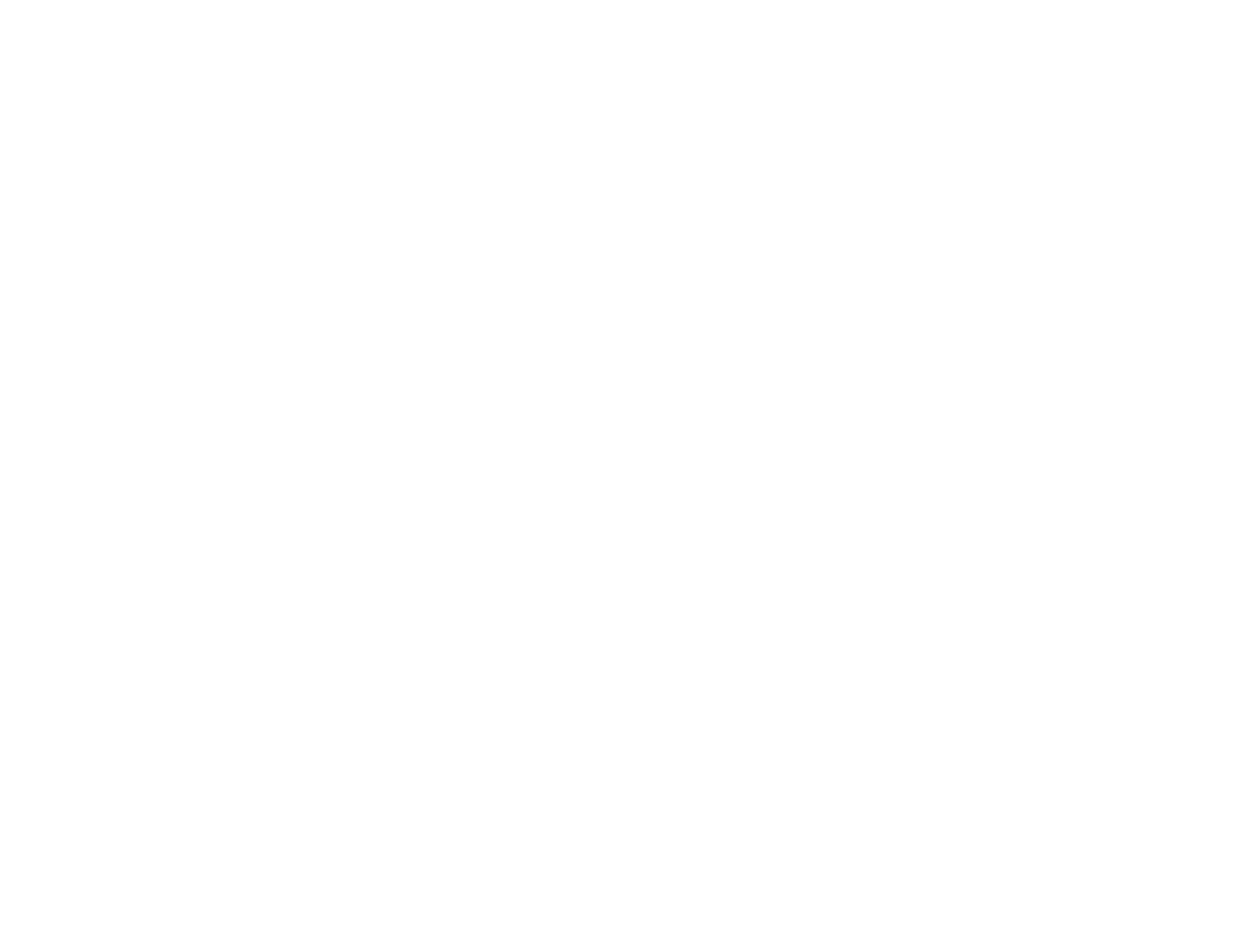
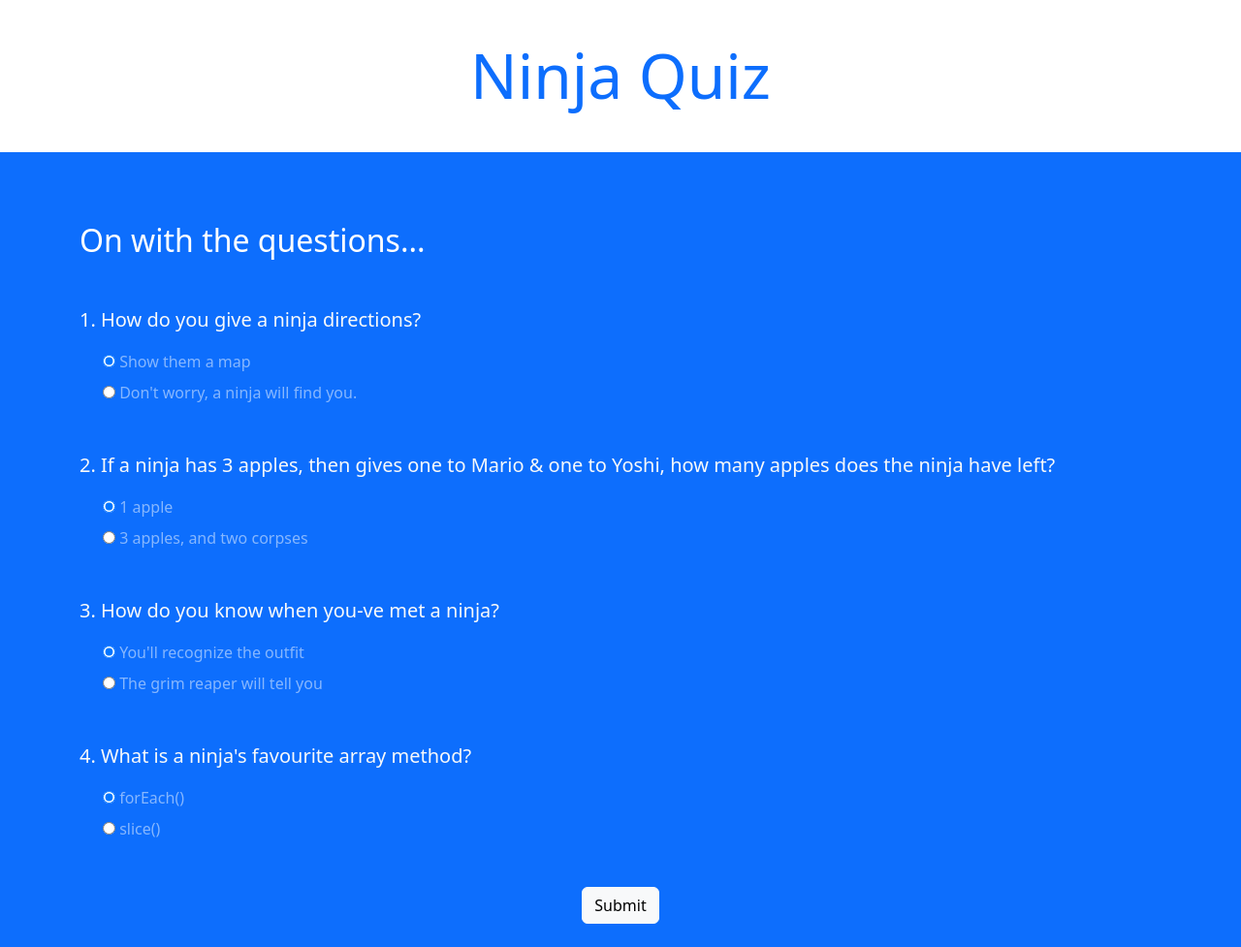
Before and after one commit to ericgross83/netninja-modern-java-script, a plain HTML site: page capter_8_ninja_quiz/index.html in a window 1280 px wide. Shown: the whole page at 97% size. Before the commit the page ends 800 px from the top, so only its background shows below. Drawn offline with nearby package versions, Linux system fonts and the light colour scheme.

Commit message:
chapter 8

```diff
--- a/capter_8_ninja_quiz/app.js
+++ b/capter_8_ninja_quiz/app.js
@@ -0,0 +1,34 @@
+const correctAnswers = ['B', 'B', 'B', 'B',]
+
+const form = document.querySelector('.quiz-form')
+const result = document.querySelector('.result')
+
+form.addEventListener('submit', (e) => {
+    e.preventDefault()
+
+    let score = 0
+
+    const userAnswers = [form.q1.value, form.q2.value, form.q3.value, form.q4.value,]
+
+    // check answers
+    userAnswers.forEach((answer, index) => {
+        if (answer === correctAnswers[index]) {
+            score += 25
+        }
+    })
+
+
+    scrollTo(0, 0)
+
+    result.classList.remove('d-none')
+
+    let intervalId = -1
+    let output = 0
+    intervalId = setInterval(()=> {
+        output++
+        result.querySelector('span').textContent = `${output}%`
+        if(output === score) {
+            clearInterval(intervalId)
+        }
+    }, 20)
+})
--- a/capter_8_ninja_quiz/index.html
+++ b/capter_8_ninja_quiz/index.html
@@ -5,9 +5,104 @@
     <meta name="viewport"
           content="width=device-width, user-scalable=no, initial-scale=1.0, maximum-scale=1.0, minimum-scale=1.0">
     <meta http-equiv="X-UA-Compatible" content="ie=edge">
-    <title>Document</title>
+    <!-- CSS only -->
+    <link href="https://cdn.jsdelivr.net/npm/bootstrap@5.2.0-beta1/dist/css/bootstrap.min.css" rel="stylesheet"
+          integrity="sha384-0evHe/X+R7YkIZDRvuzKMRqM+OrBnVFBL6DOitfPri4tjfHxaWutUpFmBp4vmVor" crossorigin="anonymous">
+    <title>Ninja Quiz</title>
 </head>
 <body>
 
+<!--top section-->
+<div class="intro py-3 bg-white text-center">
+    <div class="container">
+        <h2 class="text-primary display-3 my-4">Ninja Quiz</h2>
+    </div>
+</div>
+
+<!--result section-->
+
+<div class="result py-4 d-none bg-light text-center">
+    <div class="container lead">
+        <p>You are <span class="text-primary display-4 p-3 percentage">0%</span> ninja</p>
+    </div>
+</div>
+
+<!--Quiz section-->
+<div class="quiz py-4 bg-primary">
+    <div class="container">
+        <h2 class="my-5 text-white">On with the questions...</h2>
+        <form class="quiz-form text-light">
+            <div class="my-5">
+                <p class="lead font-weight-normal">1. How do you give a ninja directions?</p>
+                <div class="form-check my-2 text-white-50">
+                    <label class="form-check-label">
+                        <input type="radio" name="q1" value="A" checked>
+
+                        Show them a map</label>
+                </div>
+                <div class="form-check my-2 text-white-50">
+                    <label class="form-check-label">
+                        <input type="radio" name="q1" value="B">
+
+                        Don't worry, a ninja will find you.</label>
+                </div>
+            </div>
+            <div class="my-5">
+                <p class="lead font-weight-normal">2. If a ninja has 3 apples, then gives one to Mario & one to Yoshi,
+                    how many apples does the ninja have left?</p>
+                <div class="form-check my-2 text-white-50">
+                    <label class="form-check-label">
+                        <input type="radio" name="q2" value="A" checked>
+                        1 apple</label>
+                </div>
+                <div class="form-check my-2 text-white-50">
+                    <label class="form-check-label">
+                        <input type="radio" name="q2" value="B">
+                        3 apples, and two corpses
+                    </label>
+                </div>
+            </div>
+            <div class="my-5">
+                <p class="lead font-weight-normal">3. How do you know when you-ve met a ninja?</p>
+                <div class="form-check my-2 text-white-50">
+                    <label class="form-check-label">
+                        <input type="radio" name="q3" value="A" checked>
+
+                        You'll recognize the outfit</label>
+                </div>
+                <div class="form-check my-2 text-white-50">
+                    <label class="form-check-label">
+                        <input type="radio" name="q3" value="B">
+
+                        The grim reaper will tell you</label>
+                </div>
+            </div>
+            <div class="my-5">
+                <p class="lead font-weight-normal">4. What is a ninja's favourite array method?</p>
+                <div class="form-check my-2 text-white-50">
+                    <label class="form-check-label">
+                        <input type="radio" name="q4" value="A" checked>
+
+                        forEach()</label>
+                </div>
+                <div class="form-check my-2 text-white-50">
+                    <label class="form-check-label">
+                        <input type="radio" name="q4" value="B">
+
+                        slice()</label>
+                </div>
+            </div>
+            <div class="text-center">
+                <input type="submit" class="btn btn-light">
+            </div>
+        </form>
+    </div>
+</div>
+
+<!-- JavaScript Bundle with Popper -->
+<script src="https://cdn.jsdelivr.net/npm/bootstrap@5.2.0-beta1/dist/js/bootstrap.bundle.min.js"
+        integrity="sha384-pprn3073KE6tl6bjs2QrFaJGz5/SUsLqktiwsUTF55Jfv3qYSDhgCecCxMW52nD2"
+        crossorigin="anonymous"></script>
+<script src="app.js"></script>
 </body>
 </html>
```
